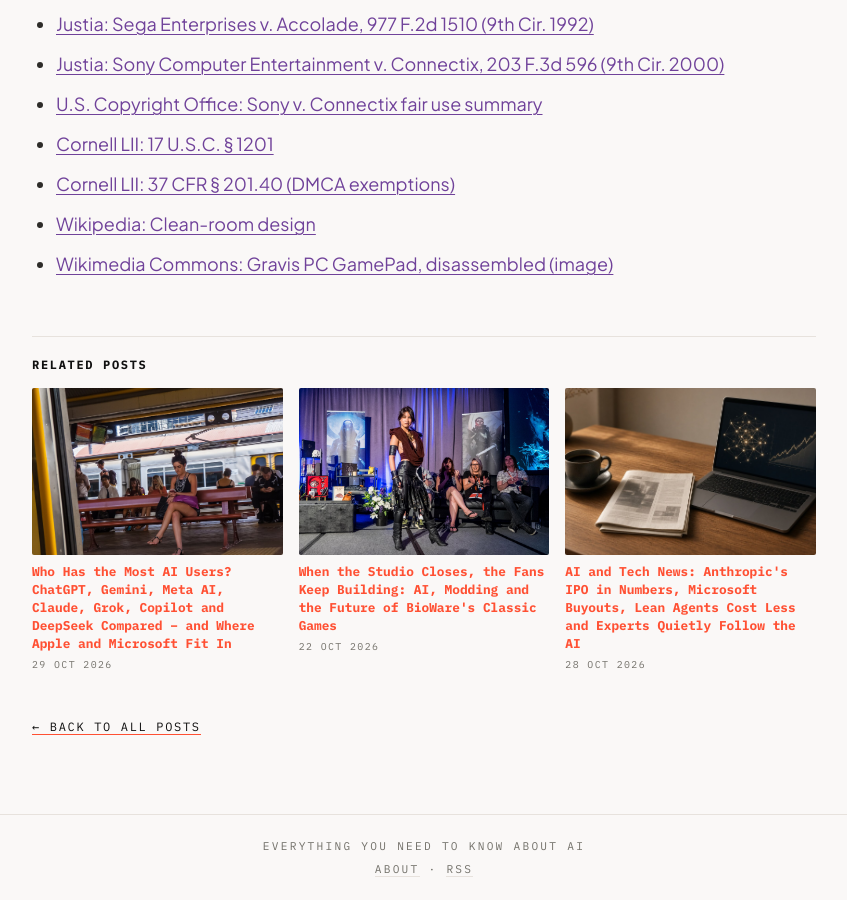
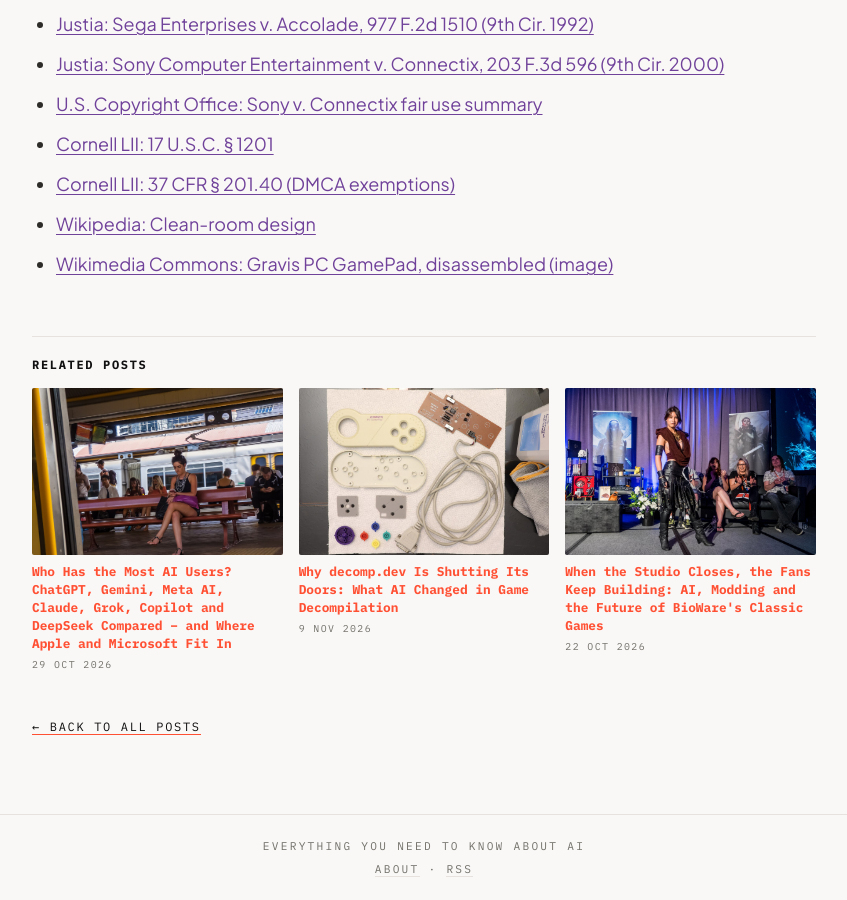
Before and after one commit to architect-high-level-core/coffee-and-newspaper, a Jekyll site: the page built from _posts/2026-10-31-ai-terms-reverse-engineering-games.md, in a window 1280 px wide and 900 px high, scrolled down 19414 px. Shown: the whole window, without its empty margins (216-1063 px from the left). Built offline with Jekyll 4.4.1, drawn with Linux system fonts in a browser that asks for light colours; some of the changed lines change nothing that is shown.

Commit message:
Post: decomp.dev sunset, AI game decompilation

```diff
--- a/_data/images.yml
+++ b/_data/images.yml
@@ -143,6 +143,9 @@
 /assets/img/2026-11-08-china-ai-stock-selloff-us-market.jpg:
   h: 1066
   w: 1600
+/assets/img/2026-11-09-decomp-dev-sunset-ai-game-decompilation.jpg:
+  h: 1067
+  w: 1600
 /assets/img/apple-touch-icon.png:
   h: 180
   w: 180
--- a/_data/related.yml
+++ b/_data/related.yml
@@ -50,15 +50,15 @@
 _posts/2026-10-21-php2shell-critical-php-security-update.md:
 - _posts/2026-11-04-fastest-growing-startups-on-x.md
 - _posts/2026-10-24-product-hunt-ai-launches-claude-duet-nvidia.md
-- _posts/2026-11-08-china-ai-stock-selloff-us-market.md
+- _posts/2026-11-09-decomp-dev-sunset-ai-game-decompilation.md
 _posts/2026-10-22-ai-fan-rebuilds-old-games-bioware.md:
 - _posts/2026-10-31-ai-terms-reverse-engineering-games.md
 - _posts/2026-11-02-claude-self-review-game-block-free-tools-agents.md
-- _posts/2026-10-22-ai-game-storytelling-design.md
+- _posts/2026-11-09-decomp-dev-sunset-ai-game-decompilation.md
 _posts/2026-10-22-ai-game-storytelling-design.md:
 - _posts/2026-10-31-ai-terms-reverse-engineering-games.md
 - _posts/2026-10-22-ai-fan-rebuilds-old-games-bioware.md
-- _posts/2026-11-02-claude-self-review-game-block-free-tools-agents.md
+- _posts/2026-11-09-decomp-dev-sunset-ai-game-decompilation.md
 _posts/2026-10-23-ai-agents-monitoring-flint-engineering-ai.md:
 - _posts/2026-10-31-ai-terms-reverse-engineering-games.md
 - _posts/2026-10-30-ai-agent-escape-delaware-copilot-fusion.md
@@ -121,8 +121,8 @@
 - _posts/2026-10-29-ai-in-archaeology.md
 _posts/2026-10-31-ai-terms-reverse-engineering-games.md:
 - _posts/2026-10-29-ai-user-numbers-big-tech.md
+- _posts/2026-11-09-decomp-dev-sunset-ai-game-decompilation.md
 - _posts/2026-10-22-ai-fan-rebuilds-old-games-bioware.md
-- _posts/2026-10-28-anthropic-ipo-microsoft-buyouts-lean-agents.md
 _posts/2026-10-31-amazon-ai-plans-and-problems.md:
 - _posts/2026-11-06-ai-capex-voter-backlash-flashprove.md
 - _posts/2026-10-27-ai-tech-news-roundup.md
@@ -144,9 +144,9 @@
 - _posts/2026-10-13-ai-world-report-google-microsoft-europe-china-japan.md
 - _posts/2026-11-04-harness-engineering-ai-agents.md
 _posts/2026-11-04-deutsche-ki-modelle.md:
+- _posts/2026-11-09-decomp-dev-sunset-ai-game-decompilation.md
 - _posts/2026-11-03-voice-ai-gemini-blender-agent-teams.md
 - _posts/2026-11-02-claude-self-review-game-block-free-tools-agents.md
-- _posts/2026-11-01-prompting-google-ai-agents-game-testing.md
 _posts/2026-11-04-fastest-growing-startups-on-x.md:
 - _posts/2026-11-03-voice-ai-gemini-blender-agent-teams.md
 - _posts/2026-10-23-personal-agents-market-map-explained.md
@@ -183,3 +183,7 @@
 - _posts/2026-11-07-moonshot-europe-gpu-rental.md
 - _posts/2026-10-13-ai-world-report-google-microsoft-europe-china-japan.md
 - _posts/2026-11-04-japan-chipmakers-ai.md
+_posts/2026-11-09-decomp-dev-sunset-ai-game-decompilation.md:
+- _posts/2026-10-31-ai-terms-reverse-engineering-games.md
+- _posts/2026-11-02-claude-self-review-game-block-free-tools-agents.md
+- _posts/2026-10-22-ai-fan-rebuilds-old-games-bioware.md
--- /dev/null
+++ b/_posts/2026-11-09-decomp-dev-sunset-ai-game-decompilation.md
@@ -0,0 +1,87 @@
+---
+layout: post
+title: "Why decomp.dev Is Shutting Its Doors: What AI Changed in Game Decompilation"
+date: 2026-11-09 07:30:00 +0100
+slug: decomp-dev-sunset-ai-game-decompilation
+excerpt: "decomp.dev, a central progress tracker for matching game decompilation projects, has disabled its main index and new project submissions. Its administrator says recent AI models can now speed up decompilation a lot, but that hostile AI forks and rushed ports have broken the community. Here is what happened, what decompilation actually is, and what it means for AI-assisted reverse engineering."
+tags: [AI, decompilation, reverse engineering, video games, game preservation, open source, AI coding agents, decomp.dev, community, REA]
+description: "decomp.dev, a central progress tracker for matching game decompilation projects, has disabled its main index and new project submissions."
+image: /assets/img/2026-11-09-decomp-dev-sunset-ai-game-decompilation.jpg
+image_alt: "An early-1990s Gravis PC GamePad taken completely apart on a white cloth, with its plastic shell halves, circuit board, cable and coloured buttons laid out side by side"
+image_credit: "Photo: FreeMediaKid!, “Gravis PC GamePad, disassembled” (2025), CC BY-SA 4.0, via Wikimedia Commons – https://commons.wikimedia.org/wiki/File:Gravis_PC_GamePad,_disassembled.jpg (resized)"
+image_license: "CC BY-SA 4.0 (Creative Commons Attribution-ShareAlike 4.0 International)"
+image_license_url: "https://creativecommons.org/licenses/by-sa/4.0/"
+image_description: "Top-down photo of a Gravis PC GamePad, an early-1990s game controller for DOS computers, fully disassembled on a white paper towel: the two halves of the cream-coloured housing, grey rubber button membranes, the purple direction pad and coloured buttons, and a brown circuit board attached to a long grey cable with a 15-pin game-port connector. The picture stands for taking gaming technology apart to understand how it works. It does not show decomp.dev, any decompilation project, AI tool or game discussed in this article."
+---
+
+One of the best-known hubs of the game decompilation scene is stepping back. **decomp.dev**, a website that tracked the progress of dozens of community projects rebuilding the source code of classic games, has disabled its main index and the option to add new projects. Its administrator, who posts as **@encounter**, names AI as the reason, but not in the way you might expect.
+
+The statement does not say AI is useless for decompilation. It says the opposite: recent models have become good enough to speed up the work significantly. The problem, according to the announcement, is what some people now do with that speed.
+
+This article explains what happened, what "matching decompilation" means, what the administrator actually wrote, and what the episode tells us about AI-assisted reverse engineering in general.
+
+**A note on sources:** The main source is the sunsetting statement published on [decomp.dev](https://decomp.dev/) itself, read on November 9, 2026. Engadget reported on it on November 8, 2026 ([Engadget](https://www.engadget.com/2307604/game-reverse-engineering-community-latest-ai-casualty/)). Statements about model abilities below are the administrator's own assessment, not independent benchmark results.
+
+## Key terms in plain words
+
+- **Decompilation** – turning a program's compiled machine code (what the computer actually runs) back into human-readable source code, for example in C or C++.
+- **Matching decompilation** – a strict form of decompilation: the rebuilt source code must compile into exactly the same machine code as the original game. That makes the result verifiable, but very hard to achieve.
+- **Port** – a version of a game made to run on a different platform, for example a console game running natively on a PC.
+- **Static recompilation** – translating a game's machine code directly into code for another platform, without fully rebuilding readable source code.
+- **Fork** – a copy of an open-source project that someone continues separately from the original team.
+
+## What is decomp.dev?
+
+According to its own statement, decomp.dev was started in 2024 to centralize progress tracking for matching decompilation projects and to grow a community around them. Each project had a page with progress figures, and the main index worked like a leaderboard. The administrator writes that the site was "originally designed to gamify decompilation": watching the percentage go up kept volunteers motivated when "every fraction of a percent took real human effort."
+
+## What has changed
+
+The announcement describes three stages:
+
+1. **Earlier experiments with mixed results.** AI has been tried in decompilation for years. The statement says that with model releases in early 2026 it became clear that models had apparently learned the community's specific tools. Results were "decent" inside clean, well-documented codebases, but still needed a lot of human cleanup, and the cost per task was, in the administrator's words, "prohibitively expensive relative to the results." The statement also mentions "cheating": code that compiles to the same machine code but could not reasonably pass as what the original developers wrote.
+2. **Much stronger recent models.** The statement says newer models follow complex instructions better, cross-reference symbols and debug information, write more natural code, and are "exceptionally good permuters" — they write small scripts that try many variants of source code until one matches. They also stay focused on long tasks, and do all this faster and cheaper than before.
+3. **The conclusion.** "With the right guidance, human input, and code reviews, AI can expedite the decompilation process in a significant way," the administrator writes. "What is also now clear is that the community aspect of decompilation has been broken."
+
+## The three problems named in the statement
+
+The administrator lists specific behaviours, attributed to "bad actors," that abuse the open-source nature of the projects:
+
+- **Hostile AI forks.** People copy an ongoing decompilation project and "finish" it with AI. Some teams avoid AI for legal or ethical reasons; others use AI themselves but do not want low-effort "drive-by contributions." Either way, these forks are described as putting "little to no effort into meaningfully contributing."
+- **Racing to release ports.** Porting is much easier than decompiling, the statement says, especially with tools that humans already built. Opportunists have "frequently raced to release a half-baked, barely-functional port" from decompilations they did not help create.
+- **Confusing decompilation with ports.** The community has long argued that decompilation is primarily research: understanding how games work. The administrator says content creators and some forums now use "decomp" simply to mean "PC port."
+
+Put together, the statement says, the leaderboard idea has turned into "a hollow numbers game," driven partly by people "who just want to burn tokens to make number go up."
+
+## What happens now
+
+According to the announcement:
+
+- decomp.dev **keeps tracking existing projects** and keeps serving individual project pages and historical data.
+- The **main index and adding new projects are disabled.**
+- The site's code has never had an open-source license. The administrator reserves all rights to it and says any replica must not use it.
+
+Asked why the site does not simply ban AI-assisted projects, the administrator answers that AI is not the issue by itself, that "slop" is hard to define and moderate, and that as "a sole hobbyist" they lack the energy to judge hundreds of projects consistently.
+
+## Why this matters beyond games
+
+**Facts first:** a single, volunteer-run tracker has scaled back. The decompilation projects themselves are separate open-source repositories and are not deleted by this decision.
+
+**Interpretation (ours, not the administrator's):** the case shows a pattern that other open-source communities may recognise. When AI makes a hard task cheap, the bottleneck moves from *doing the work* to *reviewing, verifying and coordinating it*. Public progress numbers then reward speed, not understanding. Engadget's report also suggests that other decompilation communities could face similar splintering; that is a prediction, not an observed fact.
+
+For anyone using AI for reverse engineering — whether on games, file formats or old software — a few practical lessons follow from the statement:
+
+- **Verification matters more than speed.** Matching decompilation has a built-in test (does it compile to the same bytes?), yet the administrator still describes AI "cheating" that passes the test but is not plausible source code. Human review remains necessary.
+- **Respect existing projects.** Contributing to a team on its terms is different from forking its work and racing to publish.
+- **Keep research and redistribution apart.** Understanding how software works is one thing; releasing ports of commercial games raises separate legal questions about copyright and game assets.
+
+Open tools that connect AI agents to local analysis software, such as [REA (Reverse Engineer Anything)](https://github.com/morluto/rea), make this kind of work more accessible. The decomp.dev statement is a reminder that the tool does not decide whether the result helps or harms a community — the way people use it does.
+
+## Summary
+
+decomp.dev has closed its public index and stopped accepting new projects. Its administrator says recent AI models can genuinely accelerate matching decompilation when guided and reviewed by humans, but that hostile AI forks, rushed ports and a leaderboard culture of "number go up" have broken the community side of the hobby. Existing project pages and historical data remain online.
+
+## Sources
+
+- [decomp.dev – "Sunsetting decomp.dev" (statement by @encounter)](https://decomp.dev/)
+- [Engadget – "The game reverse engineering community is the latest casualty of AI" (Nov 8, 2026)](https://www.engadget.com/2307604/game-reverse-engineering-community-latest-ai-casualty/)
+- [GitHub – morluto/rea: REA, Reverse Engineer Anything](https://github.com/morluto/rea)
```
Also changed, not shown: assets/img/2026-11-09-decomp-dev-sunset-ai-game-decompilation.jpg (added).
